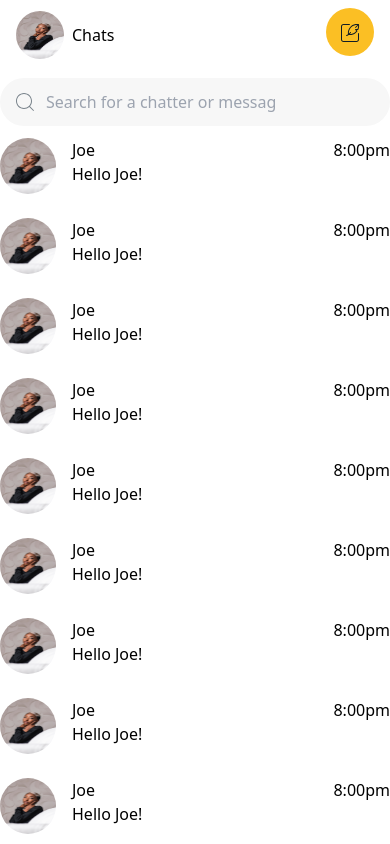
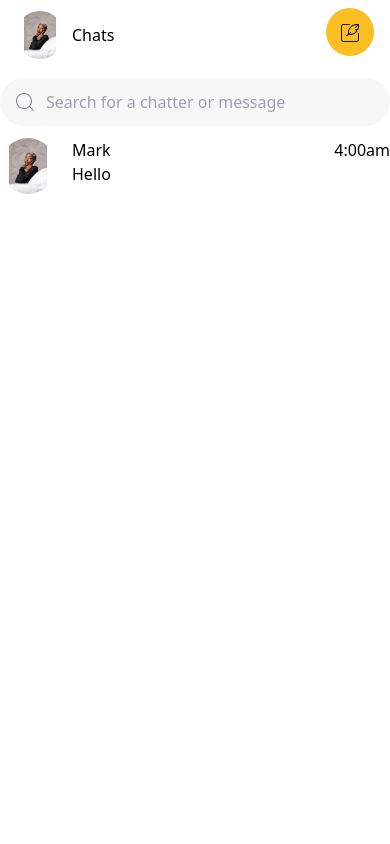
Before and after one commit to kobfolson/chat-app, a Nuxt app: page /chat in a window 390 px wide. Built offline with nearby package versions, Linux system fonts and the light colour scheme.

Commit message:
fix: image responsiveness

```diff
--- a/components/Chat.vue
+++ b/components/Chat.vue
@@ -2,7 +2,7 @@
     <div class="fixed top-0 bottom-0 left-0 right-0 w-screen h-screen">
         <div class="flex justify-between mb-4 mt-2 mx-4">
             <div class="flex justify-center items-center">
-                <img src="img/user0.jpg" alt="user" class="w-12 h-12 rounded-full" />
+                <img src="/img/user0.jpg" alt="user" class="object-contain w-12 h-12 rounded-full" />
                 <h1 class="ml-2">Chats</h1>
             </div>
             <div>
@@ -15,14 +15,14 @@
             <img src="@/assets/svg/search.svg" alt="search" />
             <input
                 type="text"
-                class="bg-grey outline-none border-none ml-3"
+                class="bg-grey outline-none border-none ml-3 w-full"
                 placeholder="Search for a chatter or message"
             />
         </div>
         <div class="overflow-scroll max-h-full rm-scrollbar">
-            <div v-for="n in 12" :key="n">
-                <ChatCard />
-            </div>
+            <!-- <div v-for="n in 12" :key="n"> -->
+            <ChatCard user="Mark" time="4:00am" message="Hello" />
+            <!-- </div> -->
         </div>
         <div class="hidden">
             <div class="flex justify-center mt-20">
--- a/components/ChatCard.vue
+++ b/components/ChatCard.vue
@@ -1,6 +1,6 @@
 <template>
     <div class="flex h-20 py-3 w-full">
-        <img src="img/user0.jpg" alt="user" class="w-14 h-14 rounded-full" />
+        <img src="/img/user0.jpg" alt="user" class="object-contain w-14 rounded-full" />
         <div class="flex-auto ml-4">
             <div class="flex justify-between">
                 <h2>{{ user }}</h2>
```
